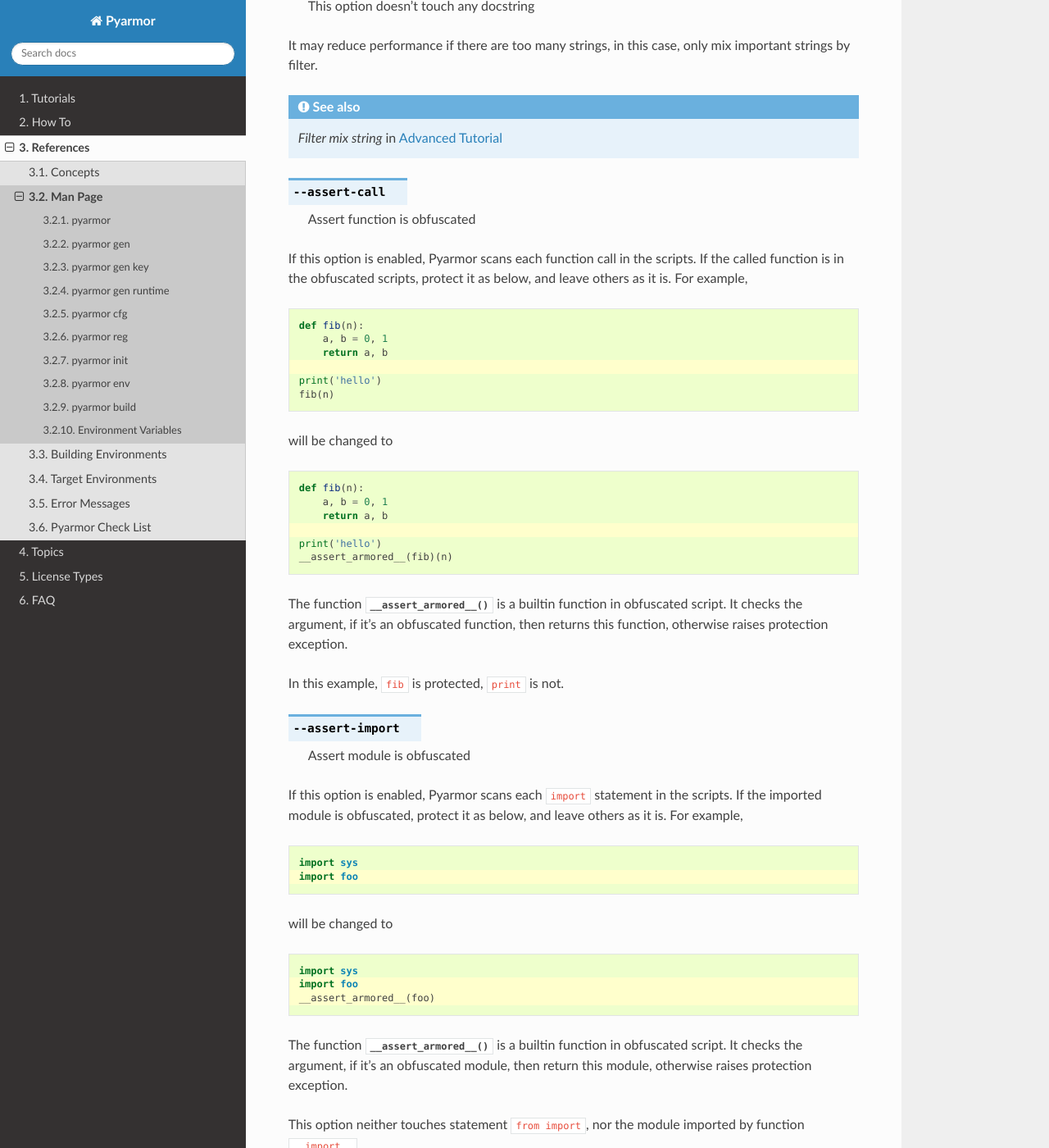
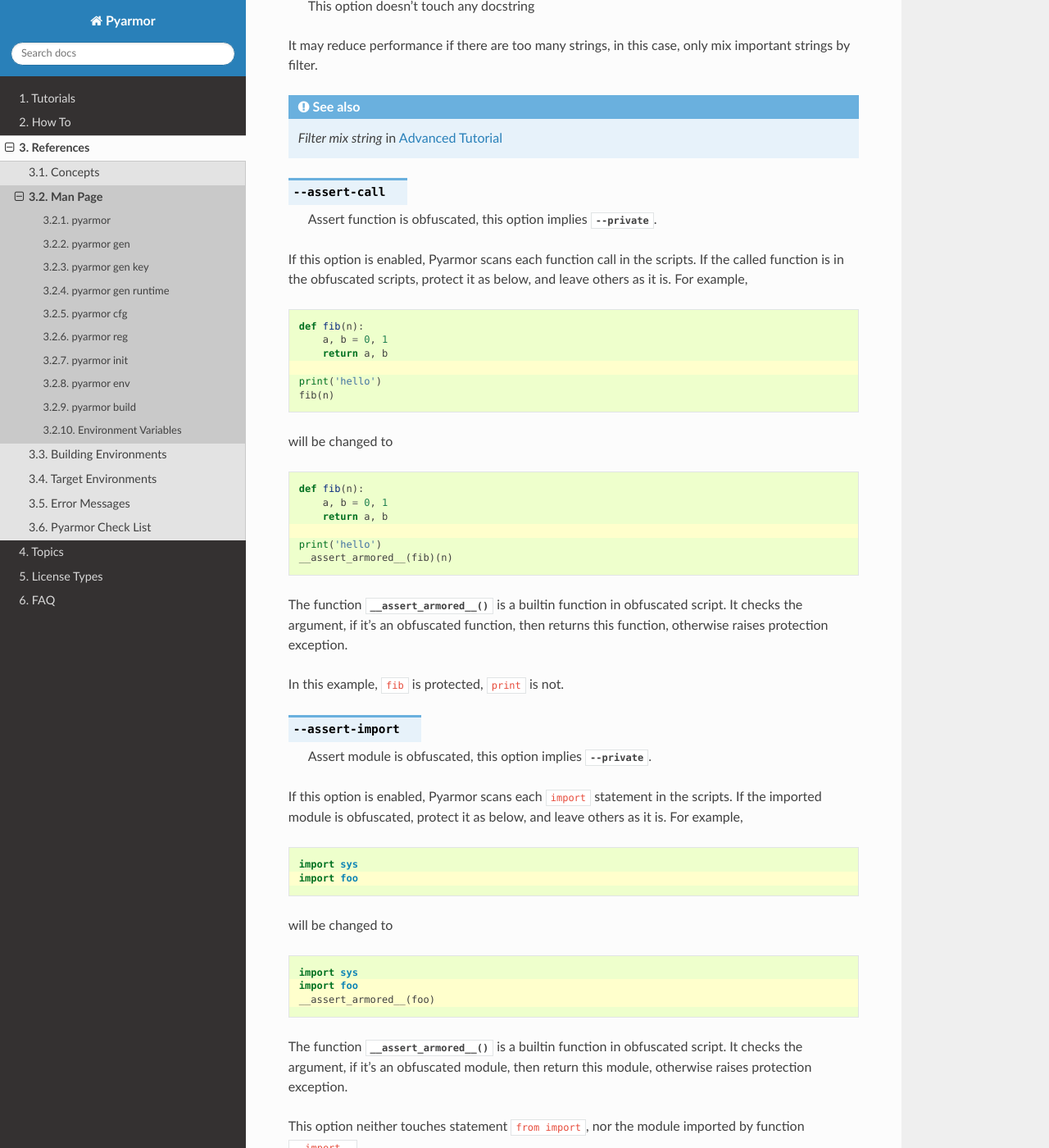
Before and after one commit to dashingsoft/pyarmor, a Sphinx documentation site: the page built from docs/reference/man.rst, in a window 1280 px wide and 1400 px high, scrolled down 15165 px. Shown: the whole window at 82% size. Built offline with Sphinx 7.4.7 and the Read the Docs theme 3.1.0, drawn with Linux system fonts in a browser that asks for light colours.

Commit message:
Add note for option --assert-call and --assert-import

```diff
--- a/docs/reference/man.rst
+++ b/docs/reference/man.rst
@@ -554,7 +554,7 @@ It may reduce performance if there are too many strings, in this case, only mix
 
 .. option:: --assert-call
 
-            Assert function is obfuscated
+            Assert function is obfuscated, this option implies :option:`--private`.
 
 If this option is enabled, Pyarmor scans each function call in the scripts. If the called function is in the obfuscated scripts, protect it as below, and leave others as it is. For example,
 
@@ -586,7 +586,7 @@ In this example, ``fib`` is protected, ``print`` is not.
 
 .. option:: --assert-import
 
-            Assert module is obfuscated
+            Assert module is obfuscated, this option implies :option:`--private`.
 
 If this option is enabled, Pyarmor scans each ``import`` statement in the scripts. If the imported module is obfuscated, protect it as below, and leave others as it is. For example,
 
```
